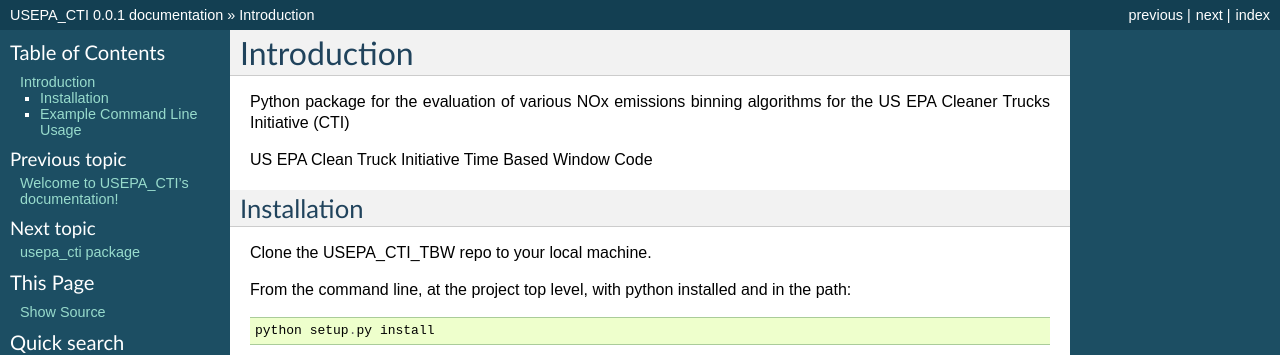
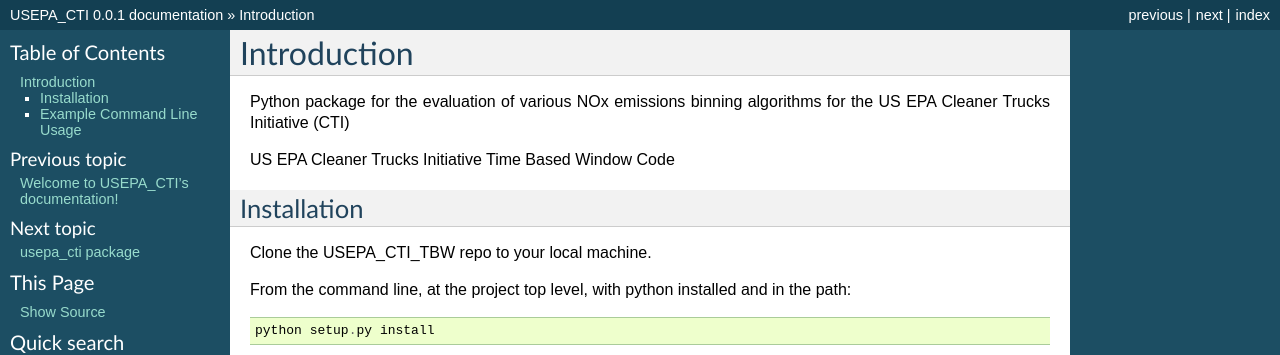
Before and after one commit to kevinanewman/USEPA_CTI_TBW, a Sphinx documentation site: the page built from doc/source/introduction.rst, in a window 1280 px wide. Shown: the top 355 px of the page. Built offline with Sphinx 7.4.7, drawn with Linux system fonts in a browser that asks for light colours.

Commit message:
Update introduction.rst

```diff
--- a/doc/source/introduction.rst
+++ b/doc/source/introduction.rst
@@ -3,7 +3,7 @@
 
 Python package for the evaluation of various NOx emissions binning algorithms for the US EPA Cleaner Trucks Initiative (CTI)
 
-US EPA Clean Truck Initiative Time Based Window Code
+US EPA Cleaner Trucks Initiative Time Based Window Code
 
 Installation
 ------------
```
